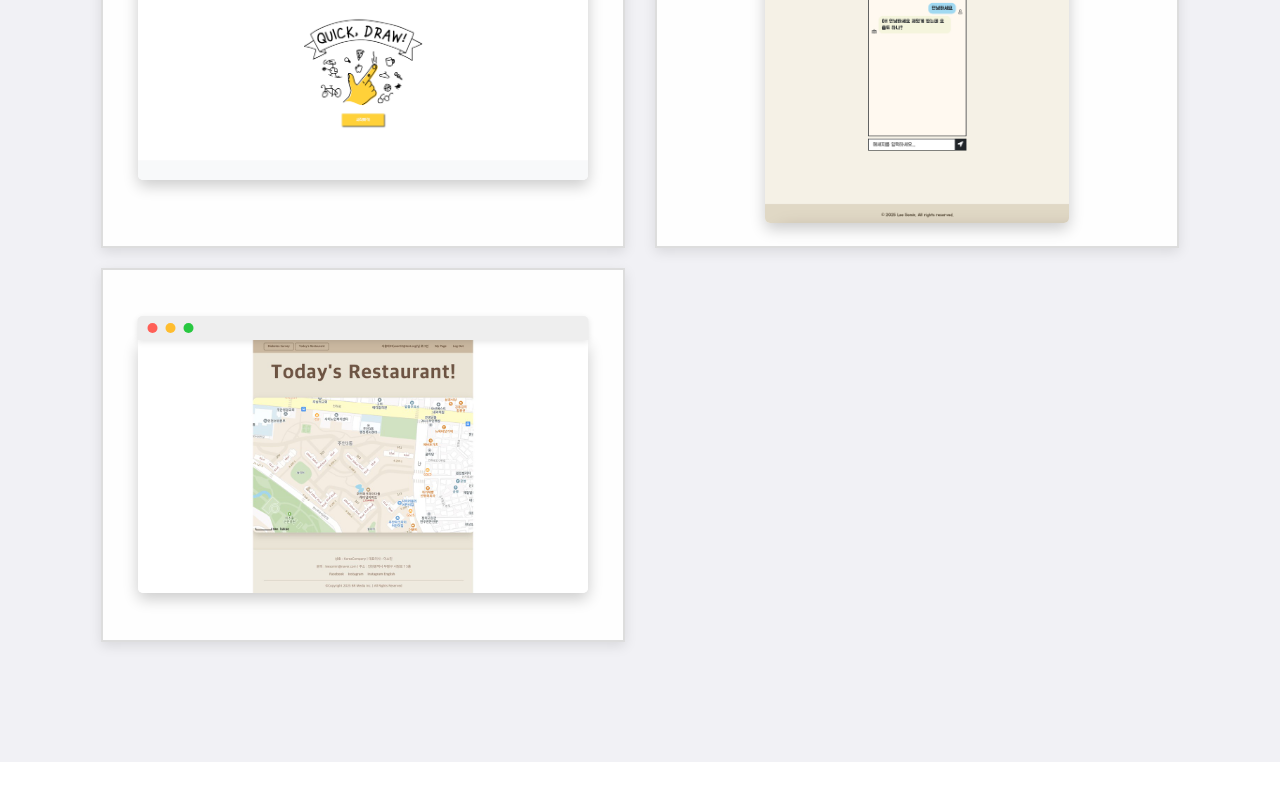
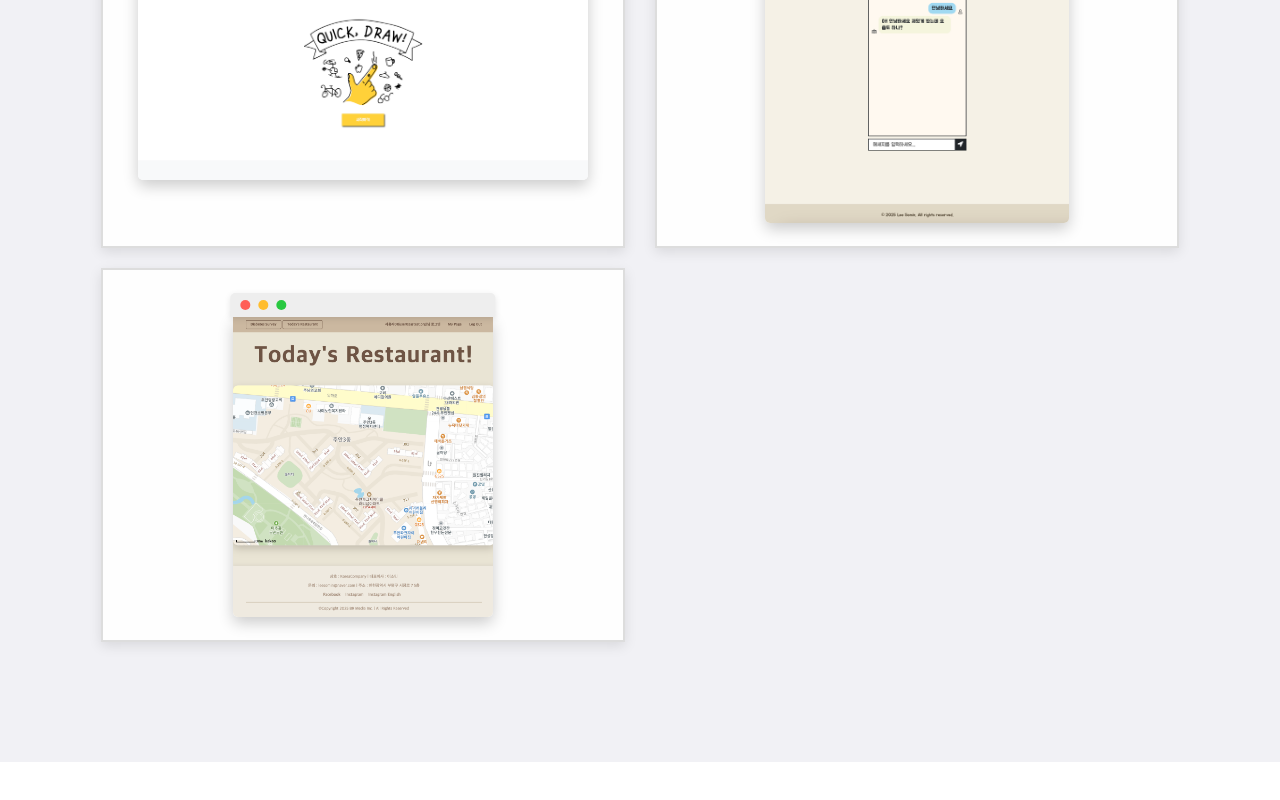
Before and after one commit to leesomin1204/portfolio-2025, a React (Create React App) app: page / in a window 1280 px wide. Shown: the part 2443-3243 px from the top of the page. Built offline with nearby package versions, Linux system fonts and the light colour scheme.

Commit message:
projectgrid 수정

```diff
--- a/src/components/ProjectsSection.js
+++ b/src/components/ProjectsSection.js
@@ -43,9 +43,9 @@ function ProjectsSection({ openReadme }) {
       id: "readme5",
       title: "Spring Project",
       desc: "Spring Boot 실습을 겸해 개발한 음식점 추천·당뇨병 자가 진단 서비스입니다.",
-      width: "100%",
-      height: "auto",
-      img: process.env.PUBLIC_URL + "/images/restaurant2.jpg",
+      width: "auto",
+      height: "300px",
+      img: process.env.PUBLIC_URL + "/images/restaurant1.png",
       link: null
     }
   ];
--- a/src/projects/style.css
+++ b/src/projects/style.css
@@ -131,7 +131,6 @@
   opacity: 0;
   transition: opacity 0.3s ease;
   padding: 0;
-  border-radius: 5px;
   z-index: 30;
 }
 
```
Also changed, not shown: public/images/diabetes.png (added).
